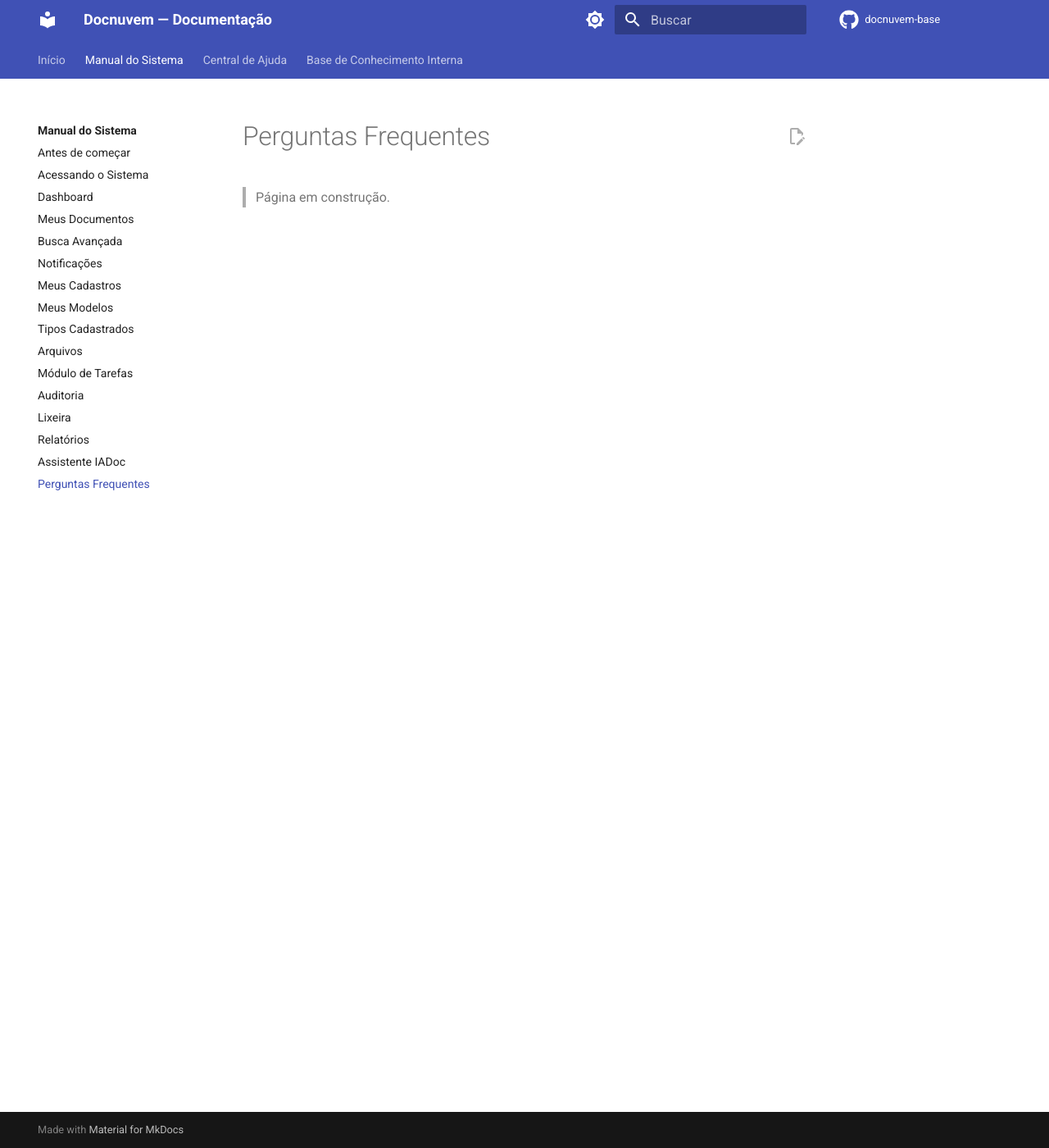
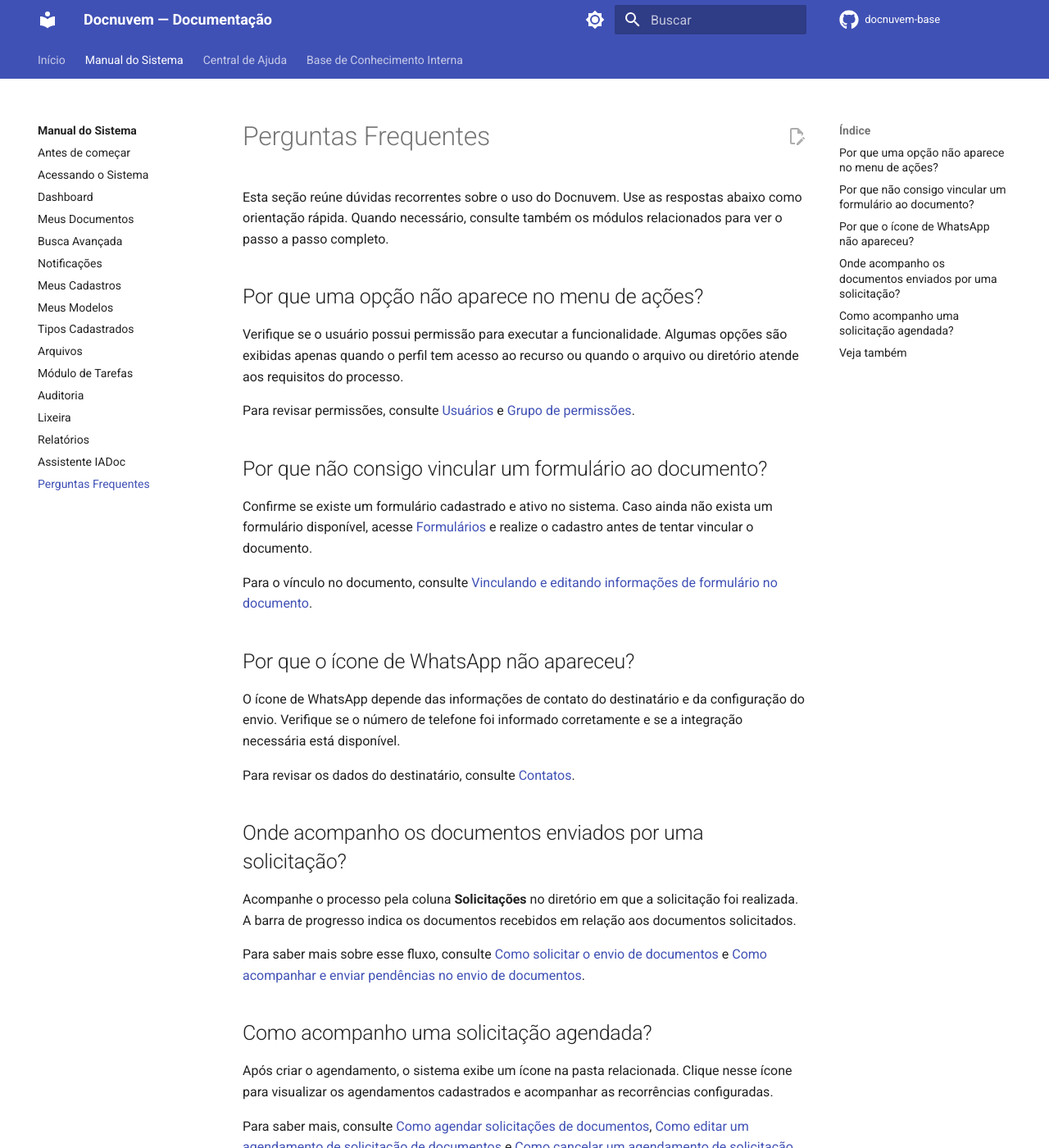
Before and after one commit to breno-docnuvem/docnuvem-base, an MkDocs documentation site: the page built from docs/manual/16-perguntas-frequentes.md, in a window 1280 px wide and 1400 px high. Shown: the whole window at 82% size. Built offline with MkDocs 1.6.1 and Material for MkDocs 9.7.7, drawn with Linux system fonts in a browser that asks for light colours; comment, search, counter and statistics services are not loaded; some of the changed text lies outside the part shown.

Commit message:
docs(manual): migra Perguntas Frequentes e atualiza placeholders de Relatórios/Assistente IADoc

```diff
--- a/docs/manual/16-perguntas-frequentes.md
+++ b/docs/manual/16-perguntas-frequentes.md
@@ -1,5 +1,39 @@
 # Perguntas Frequentes
 
-> Página em construção.
+Esta seção reúne dúvidas recorrentes sobre o uso do Docnuvem. Use as respostas abaixo como orientação rápida. Quando necessário, consulte também os módulos relacionados para ver o passo a passo completo.
 
-<!-- TODO: migrar de Manual DOCNUVEM/Perguntas Frequentes.md -->
+## Por que uma opção não aparece no menu de ações?
+
+Verifique se o usuário possui permissão para executar a funcionalidade. Algumas opções são exibidas apenas quando o perfil tem acesso ao recurso ou quando o arquivo ou diretório atende aos requisitos do processo.
+
+Para revisar permissões, consulte [Usuários](07-meus-cadastros.md#usuarios) e [Grupo de permissões](07-meus-cadastros.md#grupo-de-permissoes).
+
+## Por que não consigo vincular um formulário ao documento?
+
+Confirme se existe um formulário cadastrado e ativo no sistema. Caso ainda não exista um formulário disponível, acesse [Formulários](07-meus-cadastros.md#formularios) e realize o cadastro antes de tentar vincular o documento.
+
+Para o vínculo no documento, consulte [Vinculando e editando informações de formulário no documento](04-meus-documentos.md#vinculando-e-editando-informacoes-de-formulario-no-documento).
+
+## Por que o ícone de WhatsApp não apareceu?
+
+O ícone de WhatsApp depende das informações de contato do destinatário e da configuração do envio. Verifique se o número de telefone foi informado corretamente e se a integração necessária está disponível.
+
+Para revisar os dados do destinatário, consulte [Contatos](07-meus-cadastros.md#contatos).
+
+<!-- TODO: a nota-fonte referenciava um guia "Como conectar o Whatsapp", que existe apenas como título vazio na pasta TODO do vault. Detalhar aqui a configuração da integração assim que houver conteúdo — confirmar com Breno. -->
+
+## Onde acompanho os documentos enviados por uma solicitação?
+
+Acompanhe o processo pela coluna **Solicitações** no diretório em que a solicitação foi realizada. A barra de progresso indica os documentos recebidos em relação aos documentos solicitados.
+
+Para saber mais sobre esse fluxo, consulte [Como solicitar o envio de documentos](04-meus-documentos.md#como-solicitar-o-envio-de-documentos) e [Como acompanhar e enviar pendências no envio de documentos](04-meus-documentos.md#como-acompanhar-e-enviar-pendencias-no-envio-de-documentos).
+
+## Como acompanho uma solicitação agendada?
+
+Após criar o agendamento, o sistema exibe um ícone na pasta relacionada. Clique nesse ícone para visualizar os agendamentos cadastrados e acompanhar as recorrências configuradas.
+
+Para saber mais, consulte [Como agendar solicitações de documentos](04-meus-documentos.md#como-agendar-solicitacoes-de-documentos), [Como editar um agendamento de solicitação de documentos](04-meus-documentos.md#como-editar-um-agendamento-de-solicitacao-de-documentos) e [Como cancelar um agendamento de solicitação de documentos](04-meus-documentos.md#como-cancelar-um-agendamento-de-solicitacao-de-documentos).
+
+## Veja também
+
+- [Central de Ajuda: Perguntas frequentes](../central-de-ajuda/faq.md) — dúvidas operacionais adicionais sobre o uso do sistema.
```
Also changed, not shown: docs/manual/14-relatorios.md (+7 -2 lines), docs/manual/15-assistente-iadoc.md (+6 -2 lines).
